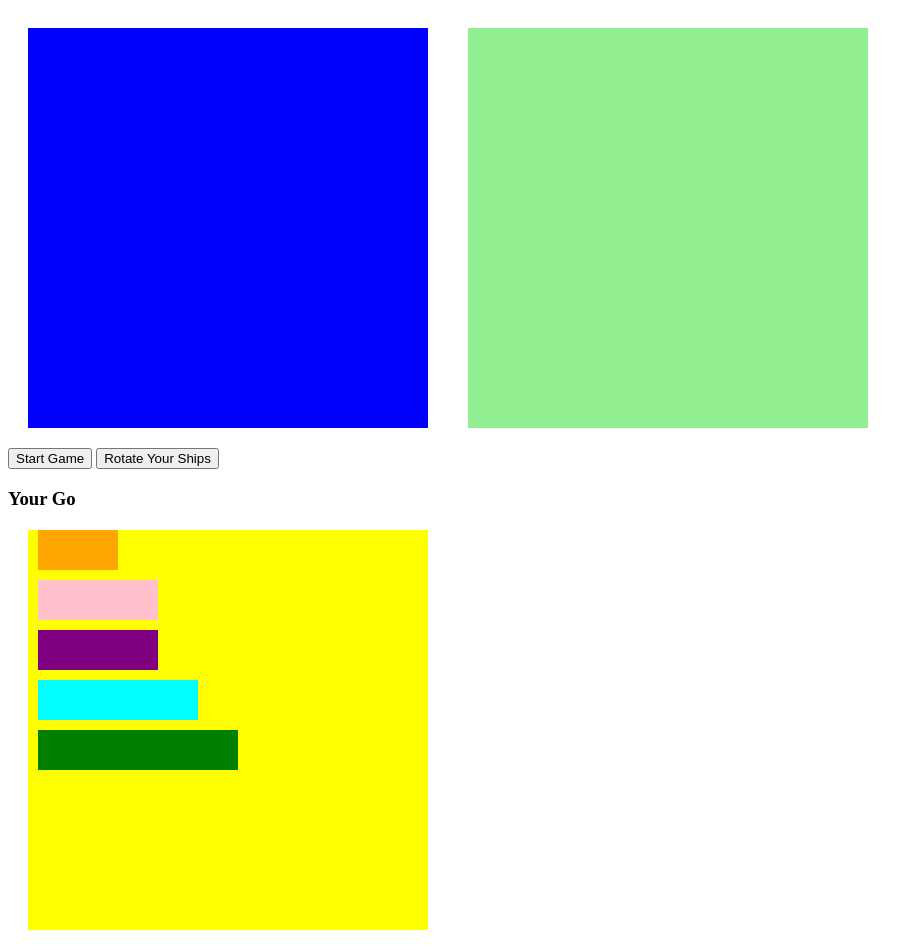
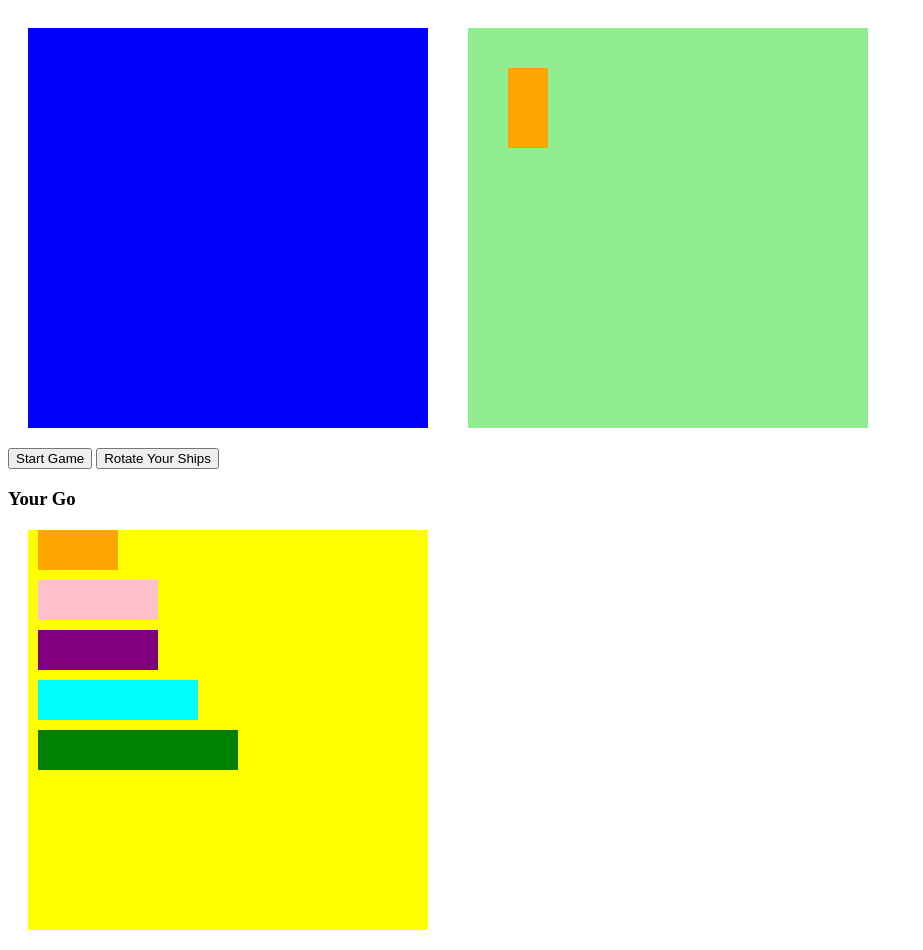
Before and after one commit to ratzPereira/Battleship-app, a plain HTML site: page index.html in a window 1280 px wide. Shown: the whole page, without its empty margins (0-923 px from the left). Drawn offline with Linux system fonts and the light colour scheme.

Commit message:
the ship destroyer spawning randomly in the computer board

```diff
--- a/app.js
+++ b/app.js
@@ -78,22 +78,32 @@ document.addEventListener ('DOMContentLoaded', () => {
 
     function generate(ship){
 
-        let randomDirection = Math.floor(Math.random() * ship.directions.length)  //we generate a number between each ship length
-        let current = ship.directions[randomDirection]     // we grab the ship direction , vertical or horizontal
+        let randomDirection = Math.floor(Math.random() * ship.directions.length); //we generate a number between each ship length
+        let current = ship.directions[randomDirection] ;    // we grab the ship direction , vertical or horizontal
 
         if (randomDirection === 0){
             directions = 1;  // we will render our ship horizontally
         }
-
-        if (randomDirection === 1){
+        if (randomDirection === 1) {
             directions = 10;   // we will render our ship downwards
         }
 
         let randomStart = Math.floor(Math.random() * computerSquares.length - (ship.directions[0].length) * directions);  // we want a point to start, we know that length is 100 and we need to sub the length of 1 grid ( if we get 100 the ship will start offscreen)
+
+
+        //make sure that we dont get a taken square
+        const isTaken = current.some(index => computerSquares [randomStart + index].classList.contains('taken')); //if true we already have some other ship , or div in there
+        const isAtRightEdge = current.some(index => (randomStart + index) % width === width - 1); // if true, we are at the right edge of the board
+        const isAtLeftEdge = current.some(index => (randomStart + index) % width === 0);// if true, we are at the left edge of the board
+
+
+        if (!isTaken && !isAtRightEdge && !isAtLeftEdge) {
+
+            current.forEach(index => computerSquares[randomStart + index].classList.add('taken', ship.name));
+
+        }else{
+            generate(ship);
+        }
     }
-
-    //make sure that we dont get a taken square
-    const isTaken = current.some(index => computerSquares [randomStart + index].classList.contains('taken'));
-    const isAtRightEdge = current.some(index => (randomStart + index) % width === width - 1);
-
+    generate(shipsArray[0]);
 })
--- a/style.css
+++ b/style.css
@@ -78,3 +78,7 @@
     height: 40px;
 
 }
+
+.destroyer {
+    background-color:  orange;
+}
```
